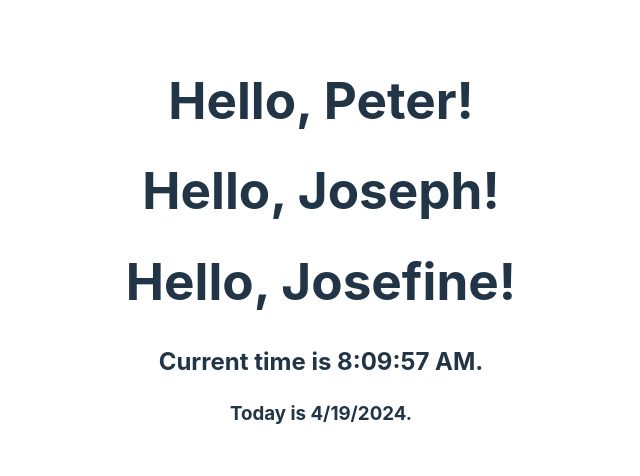
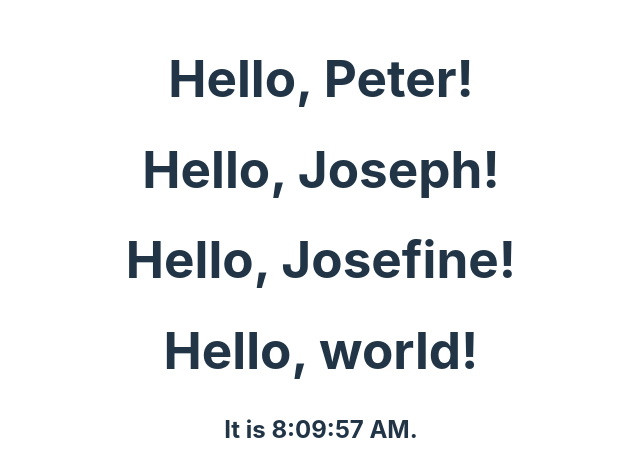
Before and after one commit to petrj99/NNPIA_CV08, a React (Vite) app: page / in a window 1280 px wide. Shown: the part 158-634 px from the top of the page, without its empty margins (319-959 px from the left). Built offline with nearby package versions, Linux system fonts and the light colour scheme.

Commit message:
Commit part 5/2

```diff
--- a/src/App.jsx
+++ b/src/App.jsx
@@ -4,40 +4,58 @@
 import './App.css'
 import ReactDOM from "react-dom/client";
 
-function Clock() {
-    const [currentTime, setCurrentTime] = useState(new Date());
+class Clock extends React.Component {
+    constructor(props) {
+        super(props);
+        // Inicializace stavu s aktuálním časem
+        this.state = { date: new Date() };
+    }
 
-    useEffect(() => {
-        const timerId = setInterval(() => {
-            setCurrentTime(new Date());
-        }, 1000);
+    componentDidMount() {
+        // Nastavení intervalu pro aktualizaci času
+        this.timerID = setInterval(
+            () => this.tick(),
+            1000
+        );
+    }
 
-        return () => clearInterval(timerId);
-    }, []);
+    componentWillUnmount() {
+        // Čištění intervalu, když komponenta opouští DOM
+        clearInterval(this.timerID);
+    }
 
-    return (
-        <div>
-            <h2>Current time is {currentTime.toLocaleTimeString()}.</h2>
-            <h3>Today is {currentTime.toLocaleDateString()}.</h3>
-        </div>
-    );
-}
+    tick() {
+        // Aktualizace stavu na nové datum a čas
+        this.setState({
+            date: new Date()
+        });
+    }
 
-function App() {
-    return (
-        <div>
-            <Welcome name="Peter" />
-            <Welcome name="Joseph" />
-            <Welcome name="Josefine" />
-            <Clock />
-        </div>
-    );
+    render() {
+        return (
+            <div>
+                <h1>Hello, world!</h1>
+                <h2>It is {this.state.date.toLocaleTimeString()}.</h2>
+            </div>
+        );
+    }
 }
 
 function Welcome(props) {
     return <h1>Hello, {props.name}!</h1>;
 }
 
+function App() {
+    return (
+        <div>
+            <Welcome name="Peter"/>
+            <Welcome name="Joseph"/>
+            <Welcome name="Josefine"/>
+            <Clock />
+        </div>
+    );
+}
+
 const root = ReactDOM.createRoot(document.getElementById('root'));
 root.render(<App />);
 
```
